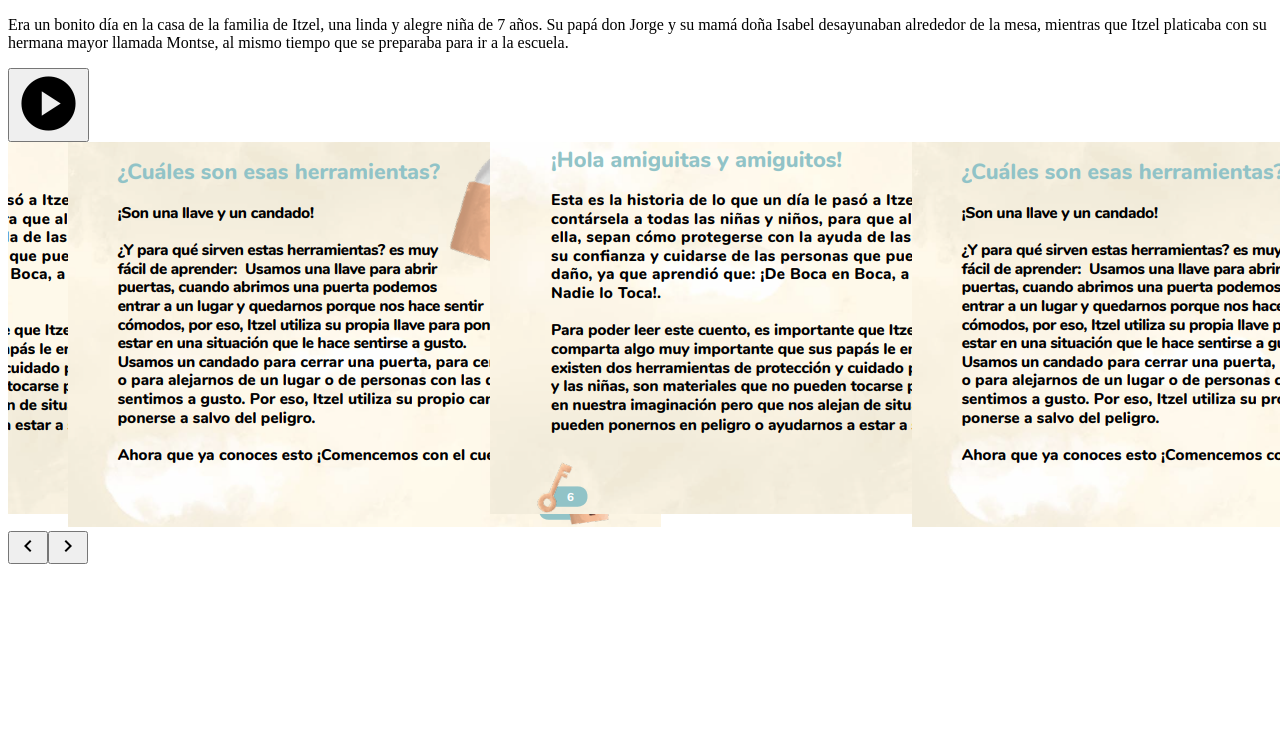
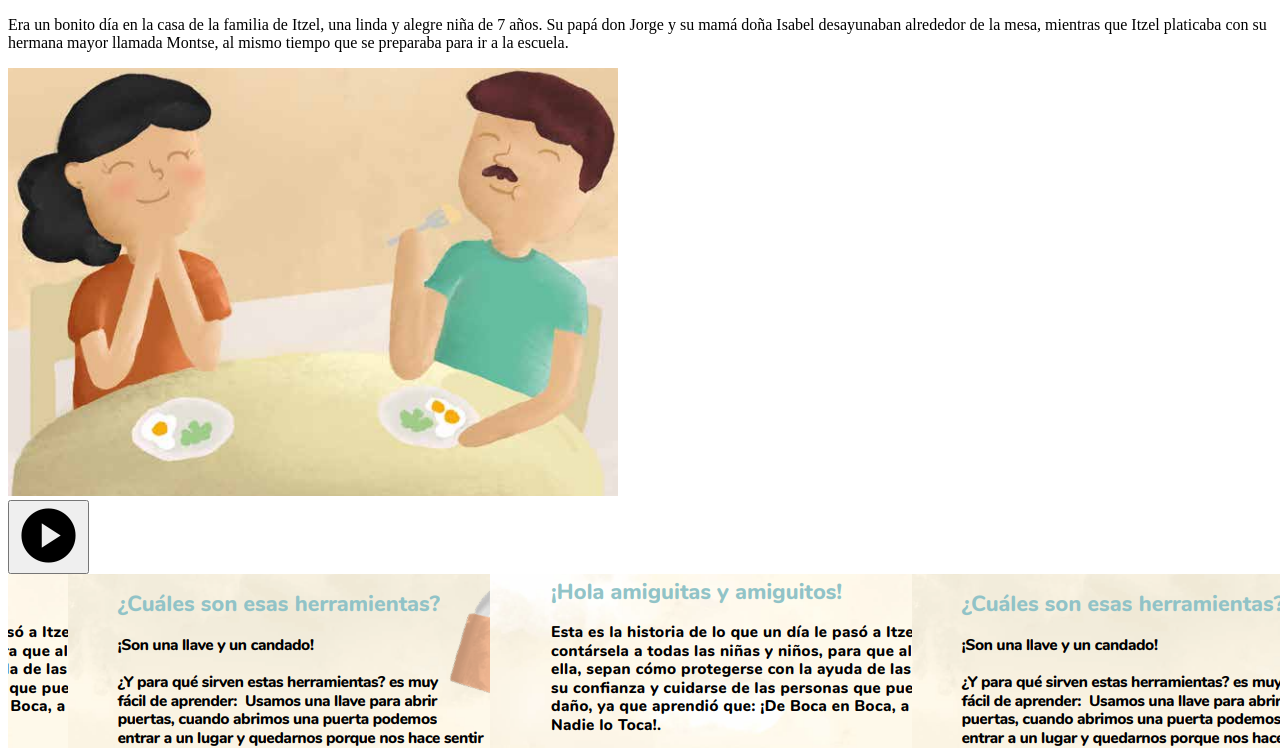
Before and after one commit to CarlosMoralesR/Tribunales-Amigables-Audiocuentos, a React (Vite) app in the folder cuento-v1/: page / in a window 1280 px wide. Shown: the top 748 px of the page. Built offline with nearby package versions, Linux system fonts and the light colour scheme.

Commit message:
feat: creando nuevo componente para imagen y texto

```diff
--- a/cuento-v1/src/components/App/App.tsx
+++ b/cuento-v1/src/components/App/App.tsx
@@ -2,6 +2,7 @@ import "./App.css";
 import imagen from "../../assets/papasitzel.png";
 import Carousel from "../Carousel";
 import TextReader from "../TextReader";
+import TextImage from "../TextImage";
 import { useState } from "react";
 
 function App() {
@@ -15,15 +16,7 @@ function App() {
   return (
     <div className="h-screen flex flex-col">
       <div className="h-5/6 flex flex-row p-1 bg-[#f5d7b0]">
-        <div className="flex-1 flex text-center items-center p-10 font-sans font-bold text-2xl">
-          <p style={{ backgroundColor: bgColor }}>{text}</p>
-        </div>
-        <div
-          className="bg-contain bg-center bg-no-repeat flex-1"
-          style={{
-            backgroundImage: `url(${imagen})`,
-          }}
-        ></div>
+        <TextImage text={text} imagen={imagen} bgColor={bgColor}></TextImage>
       </div>
       <div className="bg-[#f5d7b0]">
         <TextReader text={text} onBgChange={changeBgColor} />
--- a/cuento-v1/src/components/Carousel.tsx
+++ b/cuento-v1/src/components/Carousel.tsx
@@ -2,7 +2,7 @@ import { CenterMode } from "./CenterMode/CenterMode.js";
 
 function Carousel() {
   return (
-    <div className="w-full h-full my-auto">
+    <div className="flex w-full h-full my-auto">
       <CenterMode></CenterMode>
     </div>
   );
--- /dev/null
+++ b/cuento-v1/src/components/TextImage.tsx
@@ -0,0 +1,14 @@
+function TextImage({ ...props }) {
+  return (
+    <>
+      <div className="flex-1 flex text-center items-center p-10 font-sans font-bold text-2xl">
+        <p style={{ backgroundColor: props.bgColor }}>{props.text}</p>
+      </div>
+      <div className="bg-contain bg-center bg-no-repeat flex-1">
+        <img src={props.imagen} alt="imagen-cuento" />
+      </div>
+    </>
+  );
+}
+
+export default TextImage;
```
